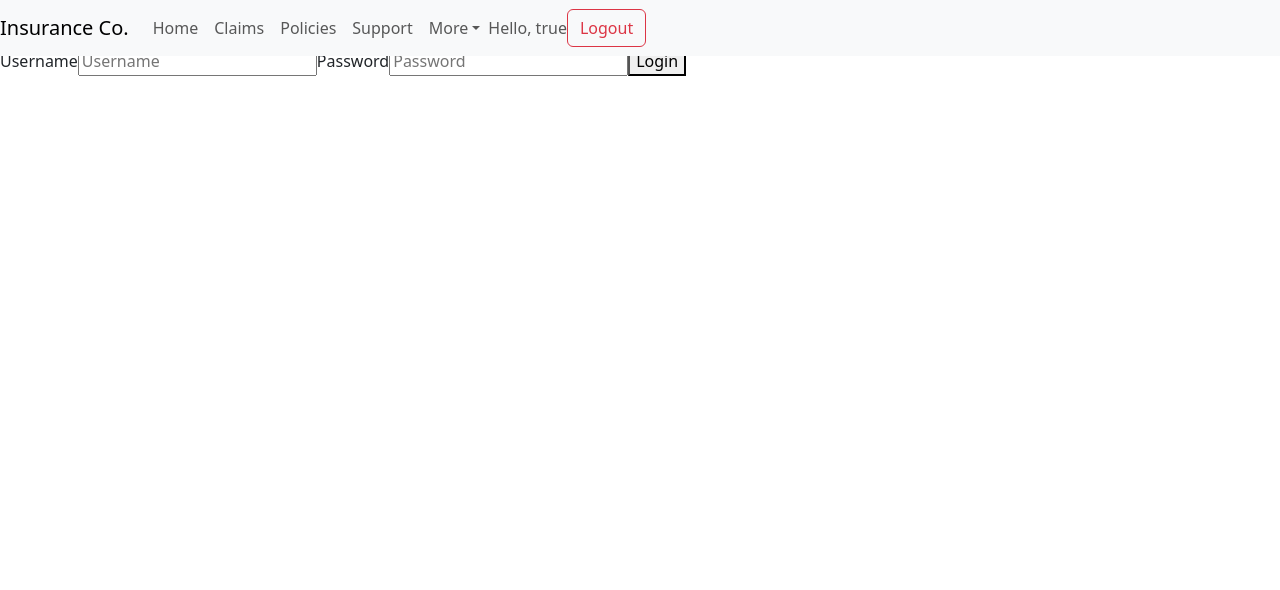
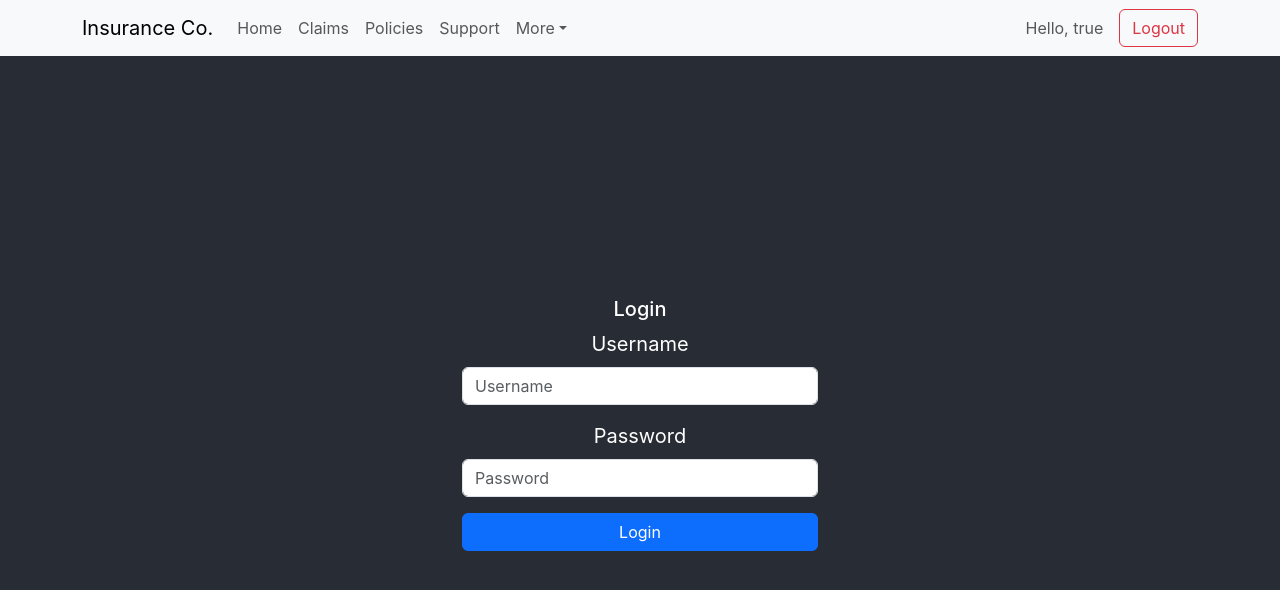
Before and after one commit to chicheongweng/react-claims-app, a React (Create React App) app: page /login in a window 1280 px wide. Shown: the top 590 px of the page. Built offline with nearby package versions, Linux system fonts and the light colour scheme; sample sign-in values are in the browser's storage.

Commit message:
use bootstrap styling

```diff
--- a/src/App.tsx
+++ b/src/App.tsx
@@ -9,8 +9,8 @@ import Contact from './components/Contact';
 import Careers from './components/Careers';
 import Login from './components/Login';
 import { AuthProvider } from './AuthContext';
-//import './App.css';
 import 'bootstrap/dist/css/bootstrap.min.css';
+import './App.css'; // Ensure global CSS is imported
 
 const App: React.FC = () => {
   return (
@@ -28,10 +28,14 @@ const App: React.FC = () => {
               <Route path="/contact" element={<Contact />} />
               <Route path="/careers" element={<Careers />} />
               <Route path="/" element={
-                <>
-                  <h1>Welcome to the Insurance Claims App</h1>
-                  <p>Submit your insurance claims easily and quickly.</p>
-                </>
+                <div className="container">
+                  <div className="row justify-content-center">
+                    <div className="col-12 text-center">
+                      <h1>Welcome to the Insurance Claims App</h1>
+                      <p>Submit your insurance claims easily and quickly.</p>
+                    </div>
+                  </div>
+                </div>
               } />
             </Routes>
           </header>
--- a/src/components/Login.tsx
+++ b/src/components/Login.tsx
@@ -1,7 +1,6 @@
 import React, { useState } from 'react';
 import { useNavigate } from 'react-router-dom';
 import { useAuth } from '../AuthContext';
-//import './Login.css'; // Import the CSS file for styling
 import 'bootstrap/dist/css/bootstrap.min.css';
 
 const users = [
@@ -27,26 +26,36 @@ const Login: React.FC = () => {
   };
 
   return (
-    <div className="login-container">
-      <h2>Login</h2>
-      <div className="login-form">
-        <label htmlFor="username">Username</label>
+    <div className="container mt-5">
+      <div className="row justify-content-center">
+        <div className="col-12 col-md-6 col-lg-4">
+          <h2 className="text-center">Login</h2>
+          <form className="login-form">
+            <div className="mb-3">
+              <label htmlFor="username" className="form-label">Username</label>
               <input
                 id="username"
                 type="text"
+                className="form-control"
                 placeholder="Username"
                 value={username}
                 onChange={(e) => setUsername(e.target.value)}
               />
-        <label htmlFor="password">Password</label>
+            </div>
+            <div className="mb-3">
+              <label htmlFor="password" className="form-label">Password</label>
               <input
                 id="password"
                 type="password"
+                className="form-control"
                 placeholder="Password"
                 value={password}
                 onChange={(e) => setPassword(e.target.value)}
               />
-        <button onClick={handleLogin}>Login</button>
+            </div>
+            <button type="button" className="btn btn-primary w-100" onClick={handleLogin}>Login</button>
+          </form>
+        </div>
       </div>
     </div>
   );
--- a/src/components/Navbar.tsx
+++ b/src/components/Navbar.tsx
@@ -1,8 +1,8 @@
 import React from 'react';
-import { Navbar, Nav, NavDropdown, Button } from 'react-bootstrap';
+import { Navbar, Nav, NavDropdown, Button, Container } from 'react-bootstrap';
 import { Link, useNavigate } from 'react-router-dom';
 import { useAuth } from '../AuthContext';
-import 'bootstrap/dist/css/bootstrap.min.css';
+//import 'bootstrap/dist/css/bootstrap.min.css';
 
 const CustomNavbar: React.FC = () => {
   const { loggedInUser, logout } = useAuth();
@@ -15,10 +15,11 @@ const CustomNavbar: React.FC = () => {
 
   return (
     <Navbar bg="light" expand="lg" fixed="top">
+      <Container>
         <Navbar.Brand as={Link} to="/">Insurance Co.</Navbar.Brand>
         <Navbar.Toggle aria-controls="basic-navbar-nav" />
         <Navbar.Collapse id="basic-navbar-nav">
-        <Nav className="mr-auto">
+          <Nav className="me-auto">
             <Nav.Link as={Link} to="/">Home</Nav.Link>
             <Nav.Link as={Link} to="/claims">Claims</Nav.Link>
             <Nav.Link as={Link} to="/policies">Policies</Nav.Link>
@@ -32,13 +33,14 @@ const CustomNavbar: React.FC = () => {
           </Nav>
           {loggedInUser ? (
             <>
-            <span className="navbar-text mr-3">Hello, {loggedInUser}</span>
+              <span className="navbar-text me-3">Hello, {loggedInUser}</span>
               <Button variant="outline-danger" onClick={handleLogout}>Logout</Button>
             </>
           ) : (
             <Button variant="outline-success" onClick={() => navigate('/login')}>Login</Button>
           )}
         </Navbar.Collapse>
+      </Container>
     </Navbar>
   );
 }
--- a/src/components/Policies.tsx
+++ b/src/components/Policies.tsx
@@ -3,10 +3,10 @@ import 'bootstrap/dist/css/bootstrap.min.css';
 
 const Policies: React.FC = () => {
   return (
-    <div className="container">
+    <div className="container mt-5">
       <div className="row justify-content-center">
         <div className="col-12 col-md-10 col-lg-8">
-          <h2>About Us</h2>
+          <h2 className="text-center">Policies</h2>
           <p>View and manage your insurance policies. Here you can find details about your current policies, update your information, and review your coverage options. Our policies are designed to provide you with the best coverage for your needs. Whether you need auto, home, or life insurance, we have a policy that fits your requirements. For any questions regarding your policies, please contact our support team.</p>
         </div>
       </div>
--- a/src/components/Support.tsx
+++ b/src/components/Support.tsx
@@ -3,10 +3,10 @@ import 'bootstrap/dist/css/bootstrap.min.css';
 
 const Support: React.FC = () => {
   return (
-    <div className="container">
+    <div className="container mt-5">
       <div className="row justify-content-center">
         <div className="col-12 col-md-10 col-lg-8">
-          <h2>About Us</h2>
+          <h2 className="text-center">Support</h2>
           <p>Get support for your insurance needs. Our support team is here to help you with any questions or issues you may have. We offer 24/7 support to ensure that you have access to assistance whenever you need it. Whether you need help with a claim, understanding your policy, or any other insurance-related matter, we are here to help. Contact us via phone, email, or live chat for immediate assistance.</p>
         </div>
       </div>
```
Lines whose indentation alone changed are shown as unchanged.
